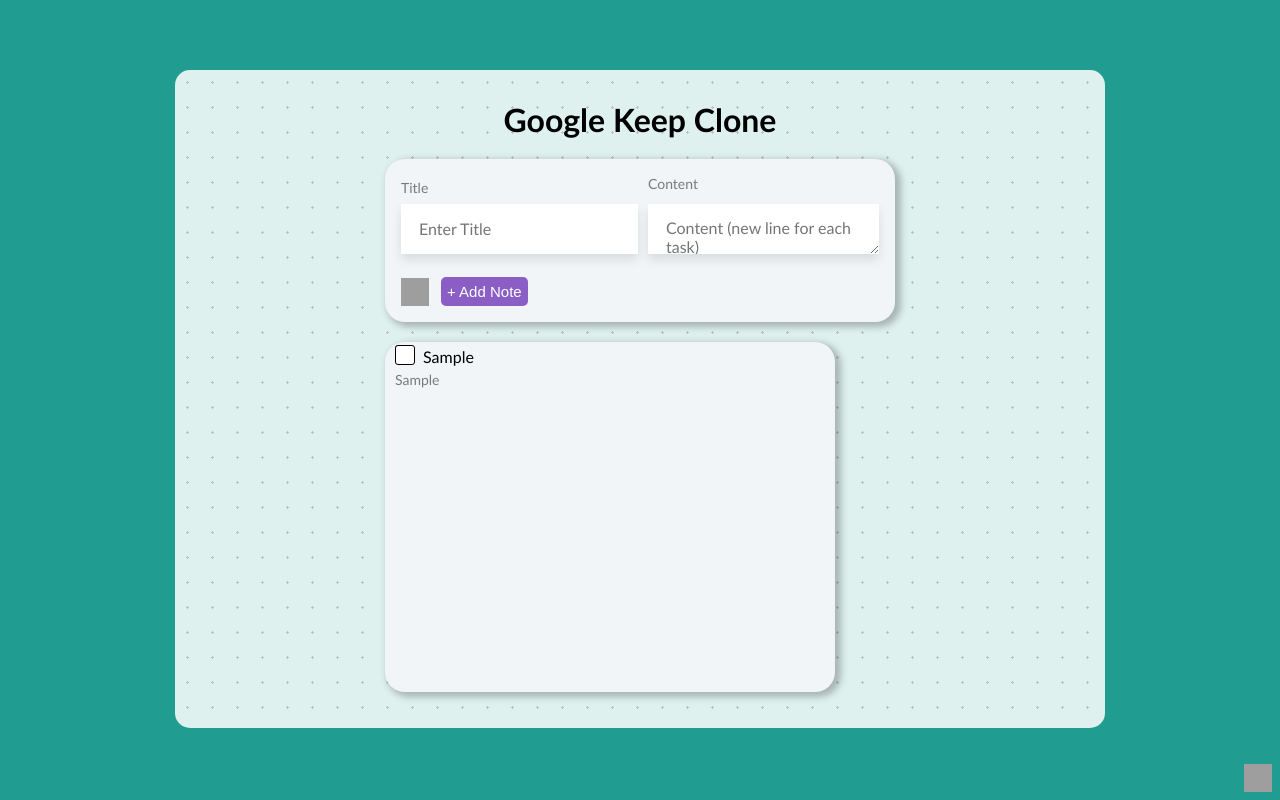
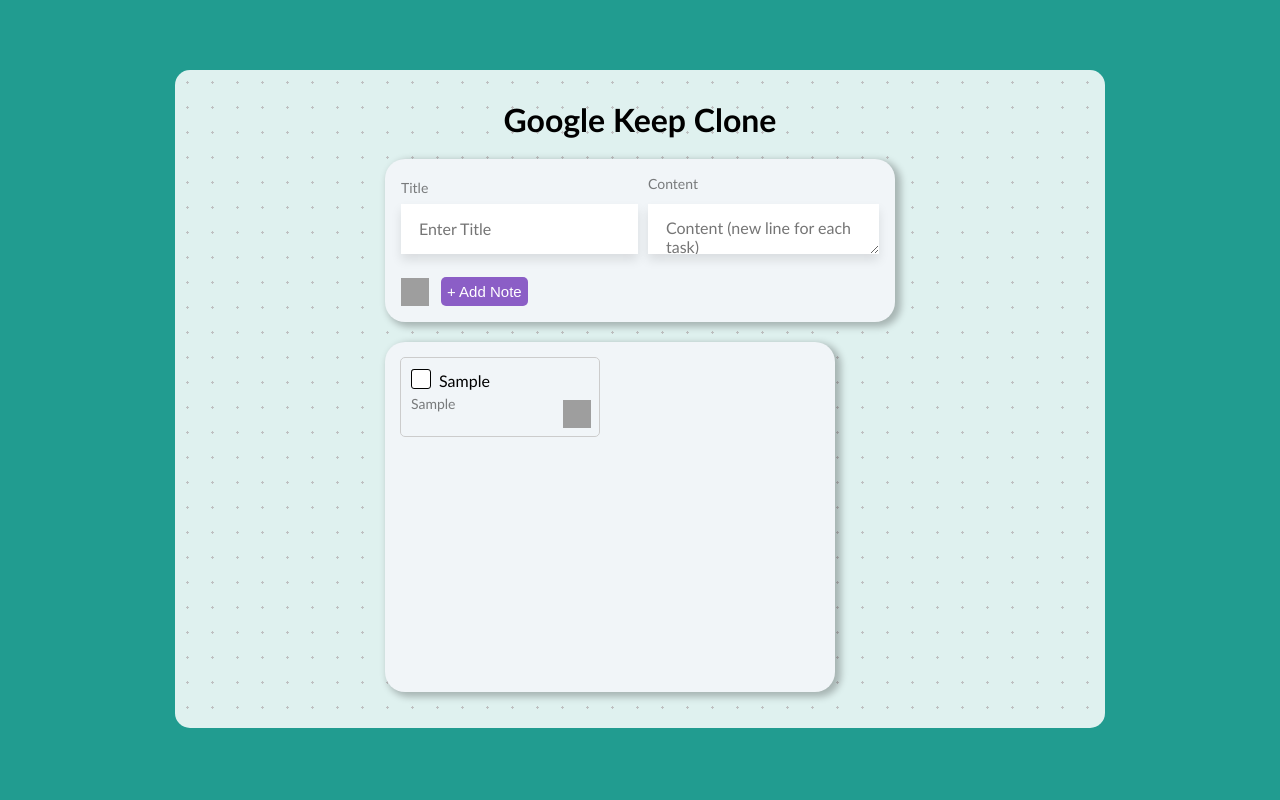
Before and after one commit to mdareef/google-keep-clone, a React (Create React App) app: page / in a window 1280 px wide. Both pictures are taken after typing "Sample", "Sample" into the empty fields and a click on the button "+ Add Note". Built offline with nearby package versions, Linux system fonts and the light colour scheme; grey boxes are pictures that could not be loaded.

Commit message:
Update noteList.js

```diff
--- a/src/components/noteList.js
+++ b/src/components/noteList.js
@@ -75,11 +75,17 @@
               className="note-list"
               {...provided.droppableProps}
               ref={provided.innerRef}
+              style={{
+                height: "70px",
+                display: "flex",
+                flexWrap: "wrap",
+                padding: "10px",
+              }}
             >
               {notes.length === 0 && (
                 <div className="no-note">
                   No Note Found <br />{" "}
-                  <span>Please create note using above form fill</span>
+                  <span>Create new note please fill the form</span>
                 </div>
               )}
 
@@ -90,11 +96,26 @@
                   index={index}
                   isDragDisabled={note.completed}
                 >
-                  {(provided) => (
+                  {(provided, snapshot) => (
                     <div
                       ref={provided.innerRef}
                       {...provided.draggableProps}
                       {...provided.dragHandleProps}
+                      className={` note-container ${
+                        note?.completed ? "completed" : ""
+                      }`}
+                      style={{
+                        ...provided.draggableProps.style,
+                        minHeight: "80px",
+                        margin: "5px",
+                        padding: "8px 10px",
+                        backgroundColor: note.color || "#ffffff",
+                        border: "1px solid #ccc",
+                        borderRadius: "5px",
+                        boxShadow: snapshot.isDragging
+                          ? "0 0 5px rgba(0,0,0,0.3)"
+                          : "none",
+                      }}
                     >
                       <Note
                         note={note}
```
